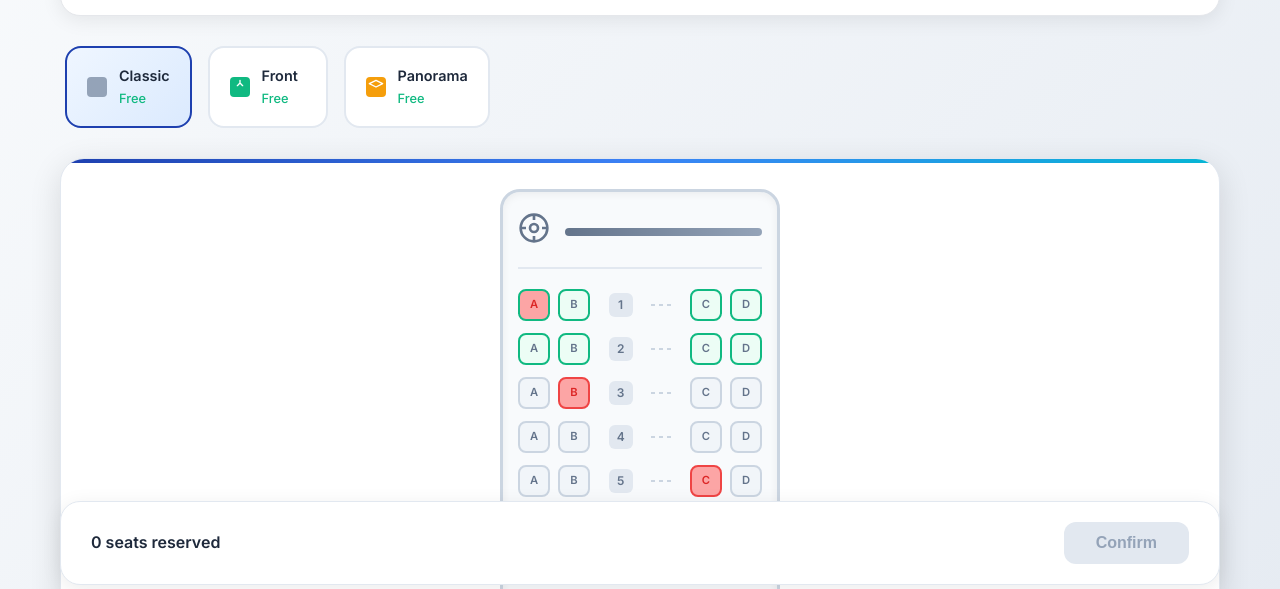
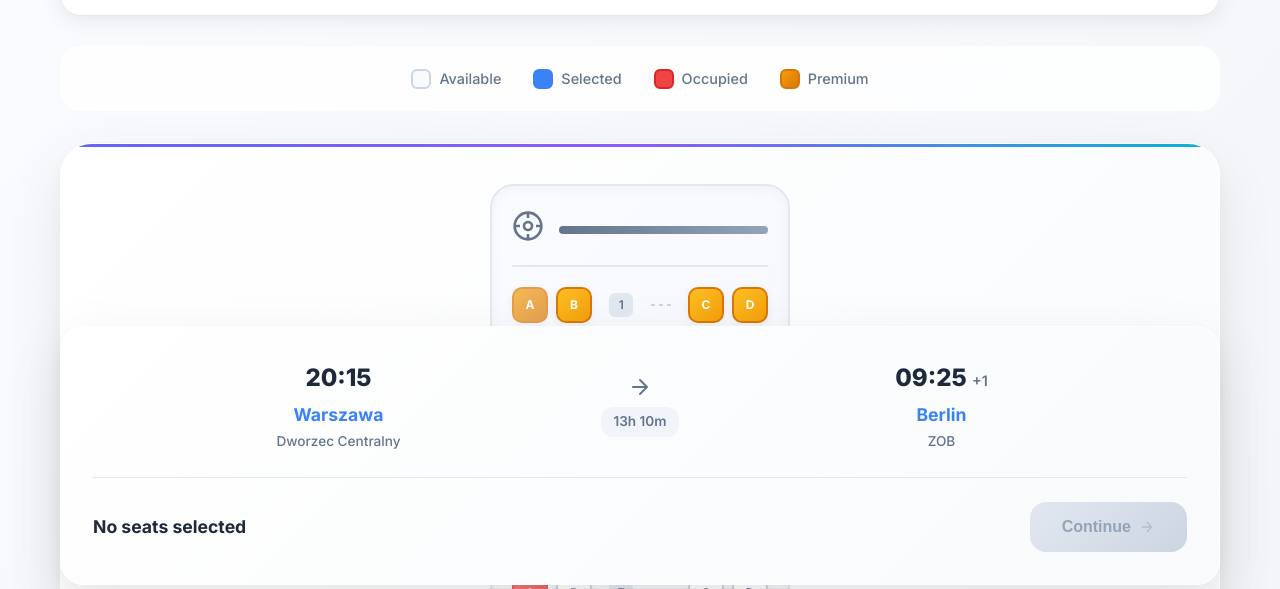
Before and after one commit to codik09999/test1, a website: page booking.html in a window 1280 px wide. Shown: the part 195-784 px from the top of the page. Drawn offline with Linux system fonts and the light colour scheme.

Commit message:
Modernize seat selection page - remove seat type selectors, add premium seats, improve UI/UX with modern design

```diff
--- a/booking.css
+++ b/booking.css
@@ -105,7 +105,7 @@
 /* Seat Reservation Styles */
 .seat-reservation {
     min-height: 100vh;
-    background: linear-gradient(135deg, #f8fafc 0%, #e2e8f0 100%);
+    background: linear-gradient(135deg, #fafbff 0%, #f1f3f7 100%);
     padding: 20px 0;
 }
 
@@ -173,89 +173,66 @@
     font-weight: 600;
 }
 
-/* Seat Types */
-.seat-types {
+/* Seat Legend */
+.seat-legend {
     display: flex;
-    gap: 16px;
-    margin-bottom: 30px;
-    padding: 0 5px;
-    overflow-x: auto;
+    justify-content: center;
+    gap: 32px;
+    margin-bottom: 32px;
+    padding: 20px;
+    background: rgba(255, 255, 255, 0.8);
+    backdrop-filter: blur(10px);
+    border-radius: 20px;
+    border: 1px solid rgba(255, 255, 255, 0.2);
 }
 
-.seat-type-option {
-    background: white;
-    border: 2px solid #e2e8f0;
-    border-radius: 16px;
-    padding: 16px 20px;
+.legend-item {
     display: flex;
     align-items: center;
-    gap: 12px;
-    cursor: pointer;
-    transition: all 0.3s ease;
-    white-space: nowrap;
-    min-width: 120px;
+    gap: 8px;
+    font-size: 0.9rem;
+    color: #64748b;
+    font-weight: 500;
 }
 
-.seat-type-option:hover {
-    border-color: #cbd5e1;
-    transform: translateY(-2px);
-    box-shadow: 0 4px 12px rgba(0,0,0,0.1);
+.legend-seat {
+    width: 20px;
+    height: 20px;
+    border-radius: 6px;
+    border: 2px solid;
+    transition: all 0.3s ease;
 }
 
-.seat-type-option.selected {
-    border-color: #1e40af;
-    background: linear-gradient(135deg, #eff6ff, #dbeafe);
+.legend-seat.available {
+    background: #f8fafc;
+    border-color: #cbd5e1;
 }
 
-.seat-icon {
-    width: 20px;
-    height: 20px;
-    border-radius: 4px;
-    display: flex;
-    align-items: center;
-    justify-content: center;
+.legend-seat.selected {
+    background: #3b82f6;
+    border-color: #3b82f6;
 }
 
-.seat-icon.classic {
-    background: #94a3b8;
+.legend-seat.occupied {
+    background: #ef4444;
+    border-color: #dc2626;
 }
 
-.seat-icon.front {
-    background: #10b981;
-    color: white;
-}
-
-.seat-icon.panorama {
-    background: #f59e0b;
-    color: white;
-}
-
-.seat-type-info {
-    display: flex;
-    flex-direction: column;
-    gap: 2px;
-}
-
-.type-name {
-    font-weight: 600;
-    color: #1e293b;
-    font-size: 0.9rem;
-}
-
-.type-price {
-    color: #10b981;
-    font-size: 0.8rem;
-    font-weight: 500;
+.legend-seat.premium {
+    background: linear-gradient(135deg, #f59e0b, #d97706);
+    border-color: #d97706;
 }
 
 /* Bus Container */
 .bus-container {
-    background: white;
-    border-radius: 24px;
-    padding: 30px;
-    margin-bottom: 30px;
-    box-shadow: 0 8px 32px rgba(0,0,0,0.12);
-    border: 1px solid #e2e8f0;
+    background: linear-gradient(135deg, #ffffff, #f8fafc);
+    border-radius: 32px;
+    padding: 40px;
+    margin-bottom: 32px;
+    box-shadow:
+        0 20px 60px rgba(0, 0, 0, 0.08),
+        0 8px 24px rgba(0, 0, 0, 0.04);
+    border: 1px solid rgba(255, 255, 255, 0.8);
     position: relative;
     overflow: hidden;
 }
@@ -266,20 +243,20 @@
     top: 0;
     left: 0;
     right: 0;
-    height: 4px;
-    background: linear-gradient(90deg, #1e40af, #3b82f6, #06b6d4);
+    height: 3px;
+    background: linear-gradient(90deg, #6366f1, #8b5cf6, #06b6d4);
 }
 
 /* Bus Layout */
 .bus-layout {
-    max-width: 280px;
+    max-width: 300px;
     margin: 0 auto;
     position: relative;
-    background: #f8fafc;
-    border: 3px solid #cbd5e1;
-    border-radius: 20px;
-    padding: 20px 15px;
-    box-shadow: inset 0 2px 8px rgba(0,0,0,0.06);
+    background: linear-gradient(135deg, #fafbff, #f1f5f9);
+    border: 2px solid #e2e8f0;
+    border-radius: 24px;
+    padding: 24px 20px;
+    box-shadow: inset 0 2px 12px rgba(0,0,0,0.04);
 }
 
 /* Driver Section */
@@ -377,61 +354,67 @@
 }
 
 .seat {
-    width: 32px;
-    height: 32px;
-    border-radius: 8px;
+    width: 36px;
+    height: 36px;
+    border-radius: 10px;
     border: 2px solid #cbd5e1;
     cursor: pointer;
-    transition: all 0.3s ease;
+    transition: all 0.4s cubic-bezier(0.4, 0, 0.2, 1);
     position: relative;
     display: flex;
     align-items: center;
     justify-content: center;
-    font-size: 0.7rem;
-    font-weight: 600;
+    font-size: 0.75rem;
+    font-weight: 700;
+    box-shadow: 0 2px 8px rgba(0, 0, 0, 0.06);
 }
 
 .seat.available {
-    background: #f1f5f9;
+    background: linear-gradient(135deg, #ffffff, #f8fafc);
     color: #64748b;
     border-color: #cbd5e1;
 }
 
 .seat.available:hover {
-    background: #dbeafe;
+    background: linear-gradient(135deg, #dbeafe, #bfdbfe);
     border-color: #3b82f6;
     color: #1e40af;
-    transform: scale(1.1);
+    transform: scale(1.15) rotate(2deg);
+    box-shadow: 0 8px 24px rgba(59, 130, 246, 0.3);
+    z-index: 10;
 }
 
 .seat.selected {
-    background: #1e40af;
-    border-color: #1e40af;
+    background: linear-gradient(135deg, #3b82f6, #2563eb);
+    border-color: #2563eb;
     color: white;
-    transform: scale(1.05);
+    transform: scale(1.1);
+    box-shadow: 0 8px 24px rgba(59, 130, 246, 0.4);
+    z-index: 5;
 }
 
 .seat.occupied {
-    background: #fca5a5;
-    border-color: #ef4444;
-    color: #dc2626;
+    background: linear-gradient(135deg, #ef4444, #dc2626);
+    border-color: #dc2626;
+    color: white;
     cursor: not-allowed;
+    opacity: 0.7;
 }
 
-.seat.front {
-    border-color: #10b981;
+.seat.premium {
+    background: linear-gradient(135deg, #f59e0b, #d97706);
+    border-color: #d97706;
+    color: white;
 }
 
-.seat.front.available {
-    background: #ecfdf5;
+.seat.premium.available {
+    background: linear-gradient(135deg, #fbbf24, #f59e0b);
 }
 
-.seat.panorama {
-    border-color: #f59e0b;
-}
-
-.seat.panorama.available {
-    background: #fffbeb;
+.seat.premium.available:hover {
+    background: linear-gradient(135deg, #f59e0b, #d97706);
+    transform: scale(1.15) rotate(-2deg);
+    box-shadow: 0 8px 24px rgba(245, 158, 11, 0.4);
 }
 
 /* Aisle */
@@ -458,57 +441,139 @@
     border-top: 2px solid #e2e8f0;
 }
 
-/* Bottom Panel */
-.bottom-panel {
-    background: white;
-    border-radius: 20px;
-    padding: 20px 30px;
+/* Trip Summary Card */
+.trip-summary-card {
+    background: linear-gradient(135deg, #ffffff, #f8fafc);
+    border-radius: 24px;
+    padding: 32px;
+    box-shadow:
+        0 20px 60px rgba(0, 0, 0, 0.08),
+        0 8px 24px rgba(0, 0, 0, 0.04);
+    border: 1px solid rgba(255, 255, 255, 0.8);
+    position: sticky;
+    bottom: 20px;
+    z-index: 20;
+    backdrop-filter: blur(10px);
+}
+
+.trip-info {
+    margin-bottom: 24px;
+}
+
+.trip-route {
     display: flex;
     align-items: center;
     justify-content: space-between;
-    box-shadow: 0 4px 20px rgba(0,0,0,0.08);
-    border: 1px solid #e2e8f0;
-    position: sticky;
-    bottom: 20px;
-    z-index: 20;
+    gap: 16px;
+}
+
+.route-point {
+    text-align: center;
+    flex: 1;
+}
+
+.route-time {
+    font-size: 1.5rem;
+    font-weight: 800;
+    color: #1e293b;
+    margin-bottom: 4px;
+}
+
+.route-time small {
+    font-size: 0.9rem;
+    color: #64748b;
+    font-weight: 600;
+}
+
+.route-city {
+    font-size: 1.1rem;
+    font-weight: 700;
+    color: #3b82f6;
+    margin-bottom: 2px;
+}
+
+.route-station {
+    font-size: 0.85rem;
+    color: #64748b;
+    font-weight: 500;
+}
+
+.route-arrow {
+    display: flex;
+    flex-direction: column;
+    align-items: center;
+    gap: 8px;
+    color: #64748b;
+    min-width: 80px;
+}
+
+.duration {
+    font-size: 0.85rem;
+    font-weight: 600;
+    color: #64748b;
+    background: #f1f5f9;
+    padding: 4px 12px;
+    border-radius: 12px;
+}
+
+.selection-summary {
+    display: flex;
+    align-items: center;
+    justify-content: space-between;
+    gap: 20px;
+    padding-top: 24px;
+    border-top: 1px solid #e2e8f0;
 }
 
 .selection-info {
-    display: flex;
-    flex-direction: column;
-    gap: 4px;
+    flex: 1;
 }
 
 .selected-count {
-    font-size: 1rem;
-    font-weight: 600;
+    font-size: 1.1rem;
+    font-weight: 700;
     color: #1e293b;
+    margin-bottom: 4px;
+}
+
+.selected-seats {
+    font-size: 0.9rem;
+    color: #64748b;
+    font-weight: 500;
 }
 
 .confirm-btn {
-    padding: 12px 32px;
-    background: linear-gradient(135deg, #1e40af, #3b82f6);
+    display: flex;
+    align-items: center;
+    gap: 8px;
+    padding: 16px 32px;
+    background: linear-gradient(135deg, #3b82f6, #2563eb);
     color: white;
     border: none;
-    border-radius: 12px;
+    border-radius: 16px;
     font-weight: 700;
+    font-size: 1rem;
     cursor: pointer;
-    transition: all 0.3s ease;
-    font-size: 1rem;
+    transition: all 0.4s cubic-bezier(0.4, 0, 0.2, 1);
+    box-shadow: 0 8px 24px rgba(59, 130, 246, 0.3);
 }
 
 .confirm-btn:hover:not(:disabled) {
-    background: linear-gradient(135deg, #1e3a8a, #2563eb);
-    transform: translateY(-2px);
-    box-shadow: 0 8px 25px rgba(30, 64, 175, 0.4);
+    background: linear-gradient(135deg, #2563eb, #1d4ed8);
+    transform: translateY(-3px);
+    box-shadow: 0 12px 32px rgba(59, 130, 246, 0.4);
 }
 
 .confirm-btn:disabled {
-    background: #e2e8f0;
+    background: linear-gradient(135deg, #e2e8f0, #cbd5e1);
     color: #94a3b8;
     cursor: not-allowed;
     transform: none;
     box-shadow: none;
+}
+
+.confirm-btn:disabled svg {
+    opacity: 0.5;
 }
 
 /* Responsive Design */
--- a/booking.html
+++ b/booking.html
@@ -4,7 +4,7 @@
     <meta charset="UTF-8">
     <meta name="viewport" content="width=device-width, initial-scale=1.0">
     <title>Booking - BusTravel</title>
-    <link rel="stylesheet" href="booking.css?v=2">
+    <link rel="stylesheet" href="booking.css?v=3">
     <link href="https://fonts.googleapis.com/css2?family=Inter:wght@300;400;500;600;700;800;900&display=swap" rel="stylesheet">
 </head>
 <body>
@@ -53,36 +53,23 @@
                 </div>
             </div>
 
-            <!-- Seat Types -->
-            <div class="seat-types">
-                <div class="seat-type-option selected">
-                    <div class="seat-icon classic"></div>
-                    <div class="seat-type-info">
-                        <span class="type-name">Classic</span>
-                        <span class="type-price">Free</span>
-                    </div>
+            <!-- Seat Legend -->
+            <div class="seat-legend">
+                <div class="legend-item">
+                    <div class="legend-seat available"></div>
+                    <span>Available</span>
                 </div>
-                <div class="seat-type-option">
-                    <div class="seat-icon front">
-                        <svg width="16" height="16" viewBox="0 0 24 24" fill="none">
-                            <path d="M12 6L12 2M12 6L8 10M12 6L16 10" stroke="currentColor" stroke-width="2" stroke-linecap="round" stroke-linejoin="round"/>
-                        </svg>
-                    </div>
-                    <div class="seat-type-info">
-                        <span class="type-name">Front</span>
-                        <span class="type-price">Free</span>
-                    </div>
+                <div class="legend-item">
+                    <div class="legend-seat selected"></div>
+                    <span>Selected</span>
                 </div>
-                <div class="seat-type-option">
-                    <div class="seat-icon panorama">
-                        <svg width="16" height="16" viewBox="0 0 24 24" fill="none">
-                            <path d="M12 2L2 7L12 12L22 7L12 2Z" stroke="currentColor" stroke-width="2" stroke-linecap="round" stroke-linejoin="round"/>
-                        </svg>
-                    </div>
-                    <div class="seat-type-info">
-                        <span class="type-name">Panorama</span>
-                        <span class="type-price">Free</span>
-                    </div>
+                <div class="legend-item">
+                    <div class="legend-seat occupied"></div>
+                    <span>Occupied</span>
+                </div>
+                <div class="legend-item">
+                    <div class="legend-seat premium"></div>
+                    <span>Premium</span>
                 </div>
             </div>
 
@@ -101,19 +88,6 @@
                         <div class="dashboard"></div>
                     </div>
 
-                    <!-- Navigation arrows -->
-                    <div class="bus-navigation">
-                        <button class="nav-arrow prev" disabled>
-                            <svg width="16" height="16" viewBox="0 0 24 24" fill="none">
-                                <path d="M15 18L9 12L15 6" stroke="currentColor" stroke-width="2" stroke-linecap="round"/>
-                            </svg>
-                        </button>
-                        <button class="nav-arrow next">
-                            <svg width="16" height="16" viewBox="0 0 24 24" fill="none">
-                                <path d="M9 18L15 12L9 6" stroke="currentColor" stroke-width="2" stroke-linecap="round"/>
-                            </svg>
-                        </button>
-                    </div>
 
                     <!-- Seat rows -->
                     <div class="seat-rows" id="seatRows">
@@ -137,16 +111,45 @@
                 </div>
             </div>
 
-            <!-- Bottom panel -->
-            <div class="bottom-panel">
-                <div class="selection-info">
-                    <span class="selected-count">0 seats reserved</span>
+            <!-- Trip Summary & Confirmation -->
+            <div class="trip-summary-card">
+                <div class="trip-info">
+                    <div class="trip-route">
+                        <div class="route-point">
+                            <div class="route-time">20:15</div>
+                            <div class="route-city from-city">Warszawa</div>
+                            <div class="route-station">Dworzec Centralny</div>
+                        </div>
+                        <div class="route-arrow">
+                            <svg width="24" height="24" viewBox="0 0 24 24" fill="none">
+                                <path d="M5 12H19M19 12L12 5M19 12L12 19" stroke="currentColor" stroke-width="2" stroke-linecap="round" stroke-linejoin="round"/>
+                            </svg>
+                            <span class="duration">13h 10m</span>
+                        </div>
+                        <div class="route-point">
+                            <div class="route-time">09:25 <small>+1</small></div>
+                            <div class="route-city to-city">Berlin</div>
+                            <div class="route-station">ZOB</div>
+                        </div>
+                    </div>
                 </div>
-                <button class="confirm-btn" disabled>Confirm</button>
+
+                <div class="selection-summary">
+                    <div class="selection-info">
+                        <span class="selected-count">No seats selected</span>
+                        <span class="selected-seats"></span>
+                    </div>
+                    <button class="confirm-btn" disabled>
+                        <span>Continue</span>
+                        <svg width="16" height="16" viewBox="0 0 24 24" fill="none">
+                            <path d="M5 12H19M19 12L12 5M19 12L12 19" stroke="currentColor" stroke-width="2" stroke-linecap="round" stroke-linejoin="round"/>
+                        </svg>
+                    </button>
+                </div>
             </div>
         </div>
     </section>
 
-    <script src="booking.js?v=2"></script>
+    <script src="booking.js?v=3"></script>
 </body>
 </html>
--- a/booking.js
+++ b/booking.js
@@ -11,9 +11,8 @@
             ]
         };
         this.seatTypes = {
-            classic: { rows: [1, 2, 3, 4, 5, 6, 7, 8], price: 0 },
-            front: { rows: [1, 2], price: 0 },
-            panorama: { rows: [11, 12], price: 0 }
+            classic: { rows: [3, 4, 5, 6, 7, 8, 9, 10], price: 0 },
+            premium: { rows: [1, 2, 11, 12], price: 0 }
         };
 
         this.init();
@@ -136,8 +135,7 @@
     }
 
     getSeatType(row) {
-        if (this.seatTypes.front.rows.includes(row)) return 'front';
-        if (this.seatTypes.panorama.rows.includes(row)) return 'panorama';
+        if (this.seatTypes.premium.rows.includes(row)) return 'premium';
         return 'classic';
     }
 
@@ -149,12 +147,6 @@
             }
         });
 
-        // Seat type selection
-        document.querySelectorAll('.seat-type-option').forEach(option => {
-            option.addEventListener('click', (e) => {
-                this.selectSeatType(e.currentTarget);
-            });
-        });
 
         // Navigation buttons
         const backBtn = document.querySelector('.back-btn');
@@ -179,21 +171,6 @@
             });
         }
 
-        // Bus navigation arrows
-        const prevBtn = document.querySelector('.nav-arrow.prev');
-        const nextBtn = document.querySelector('.nav-arrow.next');
-
-        if (prevBtn) {
-            prevBtn.addEventListener('click', () => {
-                this.scrollBusLayout('prev');
-            });
-        }
-
-        if (nextBtn) {
-            nextBtn.addEventListener('click', () => {
-                this.scrollBusLayout('next');
-            });
-        }
     }
 
     toggleSeat(seatElement) {
@@ -212,50 +189,30 @@
         this.updateUI();
     }
 
-    selectSeatType(option) {
-        // Remove selected class from all options
-        document.querySelectorAll('.seat-type-option').forEach(opt => {
-            opt.classList.remove('selected');
-        });
-
-        // Add selected class to clicked option
-        option.classList.add('selected');
-
-        // Filter seats by type (optional functionality)
-        const selectedType = option.querySelector('.type-name').textContent.toLowerCase();
-        this.highlightSeatsByType(selectedType);
-    }
-
-    highlightSeatsByType(type) {
-        const seats = document.querySelectorAll('.seat');
-
-        seats.forEach(seat => {
-            const row = parseInt(seat.dataset.seat);
-            const seatType = this.getSeatType(row);
-
-            if (type === 'classic' || seatType === type) {
-                seat.style.opacity = '1';
-            } else {
-                seat.style.opacity = '0.3';
-            }
-        });
-
-        // Reset opacity after 2 seconds
-        setTimeout(() => {
-            seats.forEach(seat => {
-                seat.style.opacity = '1';
-            });
-        }, 2000);
-    }
 
     updateUI() {
         const selectedCount = document.querySelector('.selected-count');
+        const selectedSeatsSpan = document.querySelector('.selected-seats');
         const confirmBtn = document.querySelector('.confirm-btn');
 
+        const count = this.selectedSeats.length;
+
         if (selectedCount) {
-            const count = this.selectedSeats.length;
-            selectedCount.textContent = count === 0 ? '0 seats reserved' :
-                count === 1 ? '1 seat reserved' : `${count} seats reserved`;
+            if (count === 0) {
+                selectedCount.textContent = 'No seats selected';
+            } else if (count === 1) {
+                selectedCount.textContent = '1 seat selected';
+            } else {
+                selectedCount.textContent = `${count} seats selected`;
+            }
+        }
+
+        if (selectedSeatsSpan) {
+            if (count > 0) {
+                selectedSeatsSpan.textContent = `Seats: ${this.selectedSeats.join(', ')}`;
+            } else {
+                selectedSeatsSpan.textContent = '';
+            }
         }
 
         if (confirmBtn) {
@@ -263,35 +220,6 @@
         }
     }
 
-    scrollBusLayout(direction) {
-        const seatRows = document.getElementById('seatRows');
-        if (!seatRows) return;
-
-        const scrollAmount = 100;
-        const currentScroll = seatRows.scrollTop;
-
-        if (direction === 'prev') {
-            seatRows.scrollTop = Math.max(0, currentScroll - scrollAmount);
-        } else {
-            seatRows.scrollTop = currentScroll + scrollAmount;
-        }
-
-        this.updateNavigationButtons();
-    }
-
-    updateNavigationButtons() {
-        const seatRows = document.getElementById('seatRows');
-        const prevBtn = document.querySelector('.nav-arrow.prev');
-        const nextBtn = document.querySelector('.nav-arrow.next');
-
-        if (!seatRows || !prevBtn || !nextBtn) return;
-
-        const isAtTop = seatRows.scrollTop === 0;
-        const isAtBottom = seatRows.scrollTop >= seatRows.scrollHeight - seatRows.clientHeight;
-
-        prevBtn.disabled = isAtTop;
-        nextBtn.disabled = isAtBottom;
-    }
 
     confirmSelection() {
         if (this.selectedSeats.length === 0) {
```
